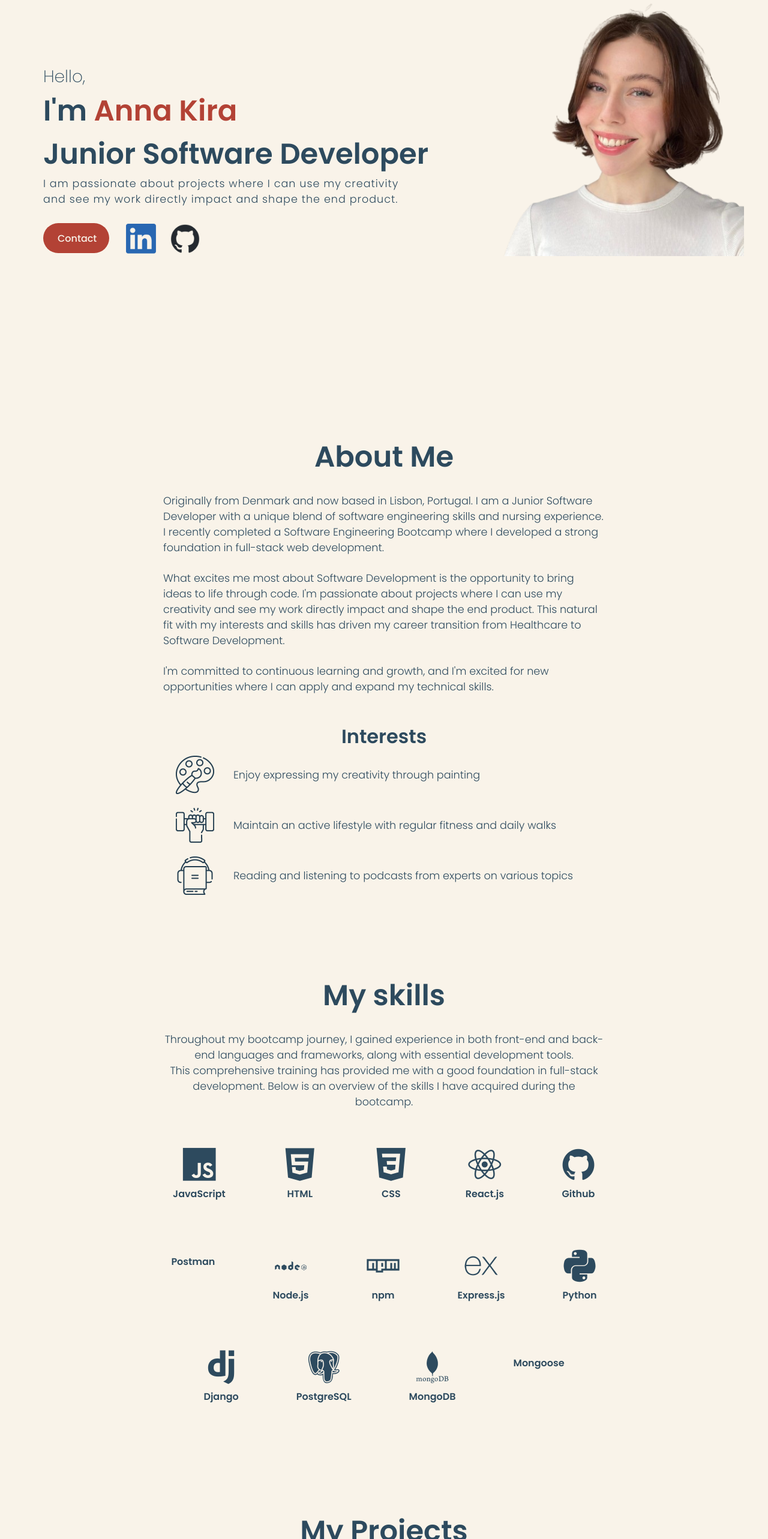
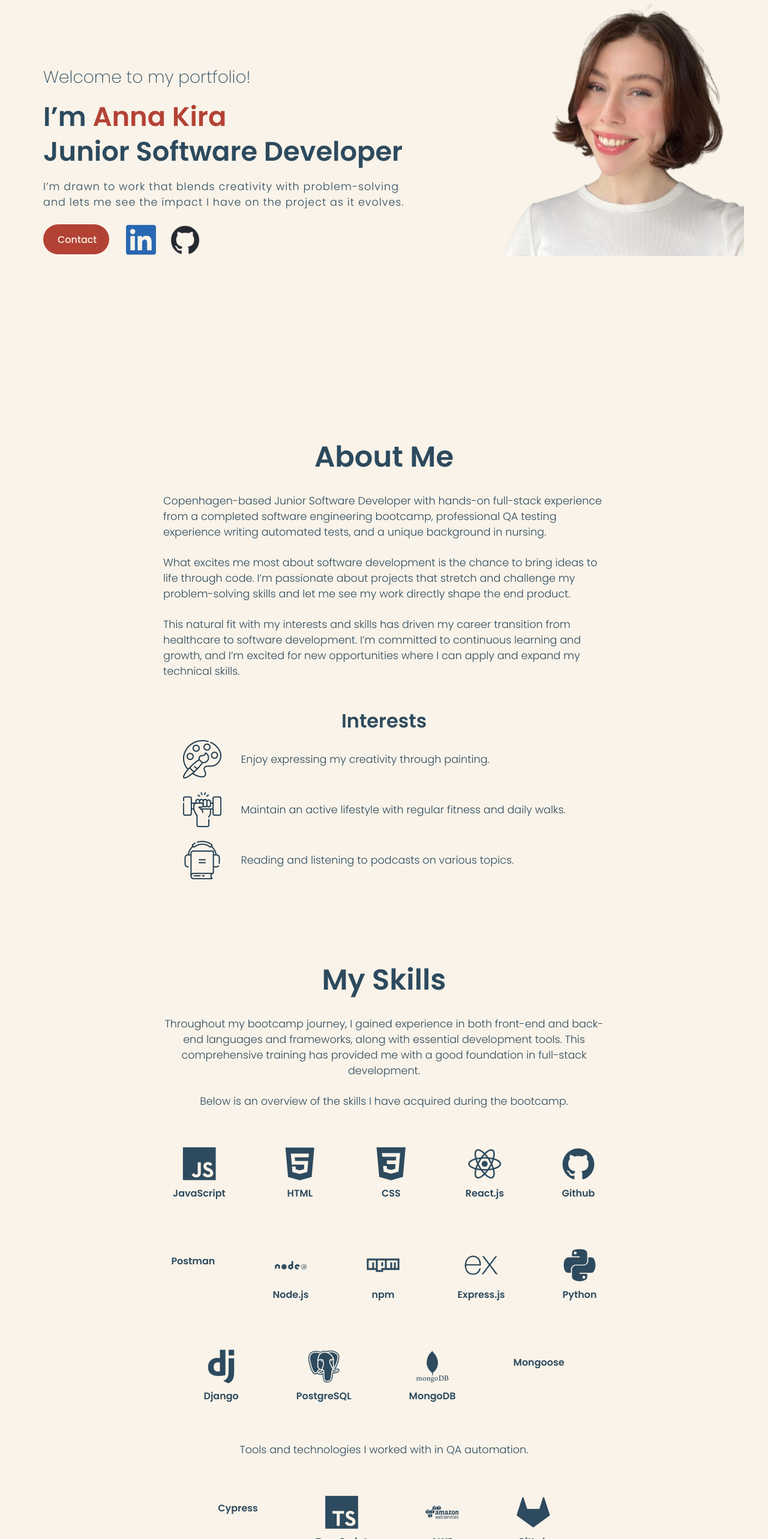
Before and after one commit to AnnaKiira/Portfolio, a React (Create React App) app: page / in a window 1280 px wide. Shown: the part 234-2800 px from the top of the page at 60% size. Built offline with nearby package versions, Linux system fonts and the light colour scheme.

Commit message:
updated portfolio

```diff
--- a/src/components/About/About.js
+++ b/src/components/About/About.js
@@ -9,11 +9,11 @@ const About = () => {
     <section id='about'>
      <h2 className='aboutTitle'>About Me</h2>
     <div className='aboutContent'>
-        <p className='aboutDesc'>Originally from Denmark and now based in Lisbon, Portugal. I am a Junior Software Developer with a unique blend of software engineering skills and nursing experience. I recently completed a Software Engineering Bootcamp where I developed a strong foundation in full-stack web development.</p>
+        <p className='aboutDesc'>Copenhagen-based Junior Software Developer with hands-on full-stack experience from a completed software engineering bootcamp, professional QA testing experience writing automated tests, and a unique background in nursing.</p>
         < br/>
-        <p className='aboutDesc'>What excites me most about Software Development is the opportunity to bring ideas to life through code. I'm passionate about projects where I can use my creativity and see my work directly impact and shape the end product. This natural fit with my interests and skills has driven my career transition from Healthcare to Software Development.</p>
+        <p className='aboutDesc'>What excites me most about software development is the chance to bring ideas to life through code. I’m passionate about projects that stretch and challenge my problem-solving skills and let me see my work directly shape the end product.</p>
         < br/>
-        <p className='aboutDesc'>I'm committed to continuous learning and growth, and I'm excited for new opportunities where I can apply and expand my technical skills.</p>
+        <p className='aboutDesc'>This natural fit with my interests and skills has driven my career transition from healthcare to software development. I’m committed to continuous learning and growth, and I’m excited for new opportunities where I can apply and expand my technical skills.</p>
     </div>
 
     <div className='interests'>
@@ -21,17 +21,17 @@ const About = () => {
 
         <div className='interestItem'>
             <img src={Painting} alt='Painting' className='interestImage' />
-            <p className='interestDesc'>Enjoy expressing my creativity through painting</p>
+            <p className='interestDesc'>Enjoy expressing my creativity through painting.</p>
         </div>
 
         <div className='interestItem'>
             <img src={Fitness} alt='Fitness' className='interestImage' />
-            <p className='interestDesc'>Maintain an active lifestyle with regular fitness and daily walks</p>
+            <p className='interestDesc'>Maintain an active lifestyle with regular fitness and daily walks.</p>
         </div>
 
         <div className='interestItem'>
             <img src={Knowledge} alt='Knowledge' className='interestImage' />
-            <p className='interestDesc'>Reading and listening to podcasts from experts on various topics</p>
+            <p className='interestDesc'>Reading and listening to podcasts on various topics.</p>
         </div>
     </div>
 
--- a/src/components/Contact/Contact.js
+++ b/src/components/Contact/Contact.js
@@ -27,7 +27,7 @@ const Contact = () => {
         <section id='contactPage'>
             <div id='contact'>
                 <h1 className='contactPageTitle'>Contact Me</h1>
-                <span className='contactDesc'>Fill out form below to discuss any work opportunities</span>
+                <span className='contactDesc'>Looking forward to hear from you.</span>
                 <form className='contactForm' ref={form} onSubmit={sendEmail}>
                     <input type='text' className='name' placeholder='Name' name='from_name' />
                     <input type='email' className='email' placeholder='Email' name='from_email' />
--- a/src/components/Footer/Footer.js
+++ b/src/components/Footer/Footer.js
@@ -8,7 +8,7 @@ const Footer = () => {
     <div className='footer-content'>
         <img src={AnnaLogo} alt='Anna Logo' className='footerLogo'/>
         <div className='footer-text'>
-            <p>&copy; 2024 Anna Kira Thomsen. All rights reserved.</p>
+            <p>&copy; 2025 Anna Kira Thomsen. All rights reserved.</p>
         </div>
     </div>
     </footer>
--- a/src/components/Intro/Intro.css
+++ b/src/components/Intro/Intro.css
@@ -15,7 +15,7 @@
 
 .introContent {
     width: 100%;
-    font-size: 3rem;
+    font-size: 2.8rem;
     font-weight: 700;
     display: flex;
     flex-direction: column;
@@ -29,6 +29,12 @@
 
 .introName {
     color: #B34235;
+}
+
+.myTitle {
+    display: inline-block;
+    line-height: 58px;
+    margin: 1rem 0 1rem 0;
 }
 
 .introParagraph {
--- a/src/components/Intro/Intro.js
+++ b/src/components/Intro/Intro.js
@@ -8,9 +8,15 @@ const Intro = () => {
   return (
     <section id='intro'>
       <div className='introContent'>
-        <span className='hello'>Hello,</span>
-        <span className='introText'>I'm <span className='introName'>Anna Kira</span> <br /> Junior Software Developer</span>
-        <p className='introParagraph'>I am passionate about projects where I can use my creativity <br /> and see my work directly impact and shape the end product.</p>
+
+        <span className='hello'>Welcome to my portfolio!</span>
+          <span className='myTitle'>
+            I’m <span className='introName'>Anna Kira</span>
+            <br />
+            Junior Software Developer
+          </span>
+
+        <p className='introParagraph'>I’m drawn to work that blends creativity with problem-solving <br /> and lets me see the impact I have on the project as it evolves.</p>
 
         <div className='introLinks'>
 
@@ -29,7 +35,7 @@ const Intro = () => {
 
       </div>
       <img src={background} alt='Profile' className='background' />
-    </section>
+    </section >
   )
 }
 
--- a/src/components/Skills/Skills.js
+++ b/src/components/Skills/Skills.js
@@ -4,8 +4,10 @@ import './Skills.css'
 function Skills() {
     return (
         <section id='skills'>
-            <span className='skillsTitle'>My skills</span>
-            <span className='skillsDesc'>Throughout my bootcamp journey, I gained experience in both front-end and back-end languages and frameworks, along with essential development tools. <br /> This comprehensive training has provided me with a good foundation in full-stack development. Below is an overview of the skills I have acquired during the bootcamp. </span>
+            <span className='skillsTitle'>My Skills</span>
+            <span className='skillsDesc'>Throughout my bootcamp journey, I gained experience in both front-end and back-end languages and frameworks, along with essential development tools. This comprehensive training has provided me with a good foundation in full-stack development.</span>
+            < br/>
+            <span className='skillsDesc'>Below is an overview of the skills I have acquired during the bootcamp.</span>
             <div className='skillIcons'>
                 <div className='skillIcon'>
                     <i class="devicon-javascript-plain"></i>
@@ -107,6 +109,39 @@ function Skills() {
                 </div>
             </div>
 
+            <span className='skillsDesc'>Tools and technologies I worked with in QA automation.</span>
+
+            <div className='skillIcons'>
+                <div className='skillIcon'>
+                    <i class="devicon-cypressio-plain"></i>
+                    <div className='skillText'>
+                        <h2>Cypress</h2>
+                    </div>
+                </div>
+
+                <div className='skillIcon'>
+                    <i class="devicon-typescript-plain"></i>
+                    <div className='skillText'>
+                        <h2>TypeScript</h2>
+                    </div>
+                </div>
+
+                <div className='skillIcon'>
+                     <i class="devicon-amazonwebservices-plain-wordmark"></i>
+                    <div className='skillText'>
+                        <h2>AWS</h2>
+                    </div>
+                </div>
+
+                <div className='skillIcon'>
+                     <i class="devicon-gitlab-plain"></i>
+                    <div className='skillText'>
+                        <h2>GitLab</h2>
+                    </div>
+                </div>
+
+            </div>
+
 
         </section>
     )
```
